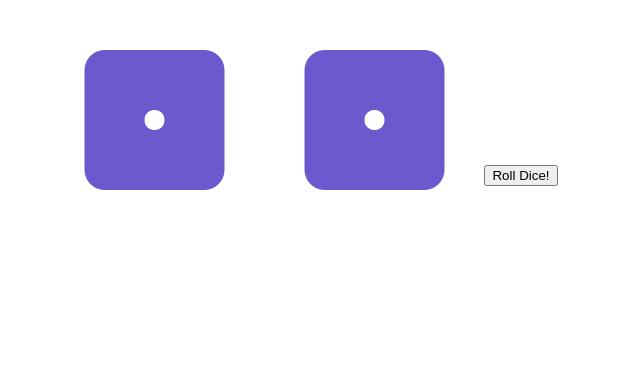
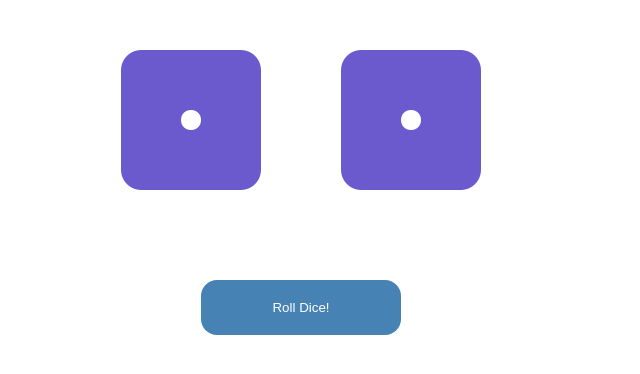
Before and after one commit to noho-glitch/dice, a React (Create React App) app: page / in a window 1280 px wide. Shown: the top 374 px of the page, without its empty margins (339-979 px from the left). Built offline with nearby package versions, Linux system fonts and the light colour scheme.

Commit message:
css changes

```diff
--- a/src/Rolldice.css
+++ b/src/Rolldice.css
@@ -0,0 +1,27 @@
+.Rolldice {
+    display: flex;
+    flex-flow: column nowrap;
+    min-height: 100vh;
+}
+
+.dice-container {
+    display: flex;
+    justify-content: center;
+    align-content: center;
+}
+
+.Rolldice button {
+    align-self: center;
+    width: 15em;
+    padding: 1.5em;
+    border: 0px;
+    border-radius: 1rem;
+    background-color: steelblue;
+    color: white;
+    margin-top: 3em;
+}
+
+.Rolldice button:hover {
+    background-color: darkslategray;
+    cursor: pointer;
+}
--- a/src/Rolldice.js
+++ b/src/Rolldice.js
@@ -1,7 +1,6 @@
-import React, { Component } from 'react';
-import './Rolldice.css';
-import Die from './Die';
-
+import React, { Component } from "react";
+import "./Rolldice.css";
+import Die from "./Die";
 
 class Rolldice extends Component {
   static defaultProps = {
@@ -10,29 +9,35 @@ class Rolldice extends Component {
   constructor(props) {
     super(props);
     this.state = {
-            die1: 'one',
-            die2: 'one'
-        }
+      die1: "one",
+      die2: "one"
+    };
     this.roll = this.roll.bind(this);
   }
   roll() {
     //pick 2 new rolls
-       const newDie1 = this.props.sides[Math.floor(Math.random() * this.props.sides.length)];
-       const newDie2 = this.props.sides[Math.floor(Math.random() * this.props.sides.length)]
+    const newDie1 = this.props.sides[
+      Math.floor(Math.random() * this.props.sides.length)
+    ];
+    const newDie2 = this.props.sides[
+      Math.floor(Math.random() * this.props.sides.length)
+    ];
 
     this.setState({
       die1: newDie1,
       die2: newDie2
-        })
+    });
   }
   render() {
-        return(
-        <div>
-            <Die face={this.state.die1}/>
-            <Die face={this.state.die2}/>
+    return (
+      <div className="Rolldice">
+        <div className="dice-container">
+          <Die face={this.state.die1} />
+          <Die face={this.state.die2} />
+        </div>
         <button onClick={this.roll}>Roll Dice!</button>
       </div>
-        )
+    );
   }
 }
 
```
Lines whose indentation alone changed are shown as unchanged.
